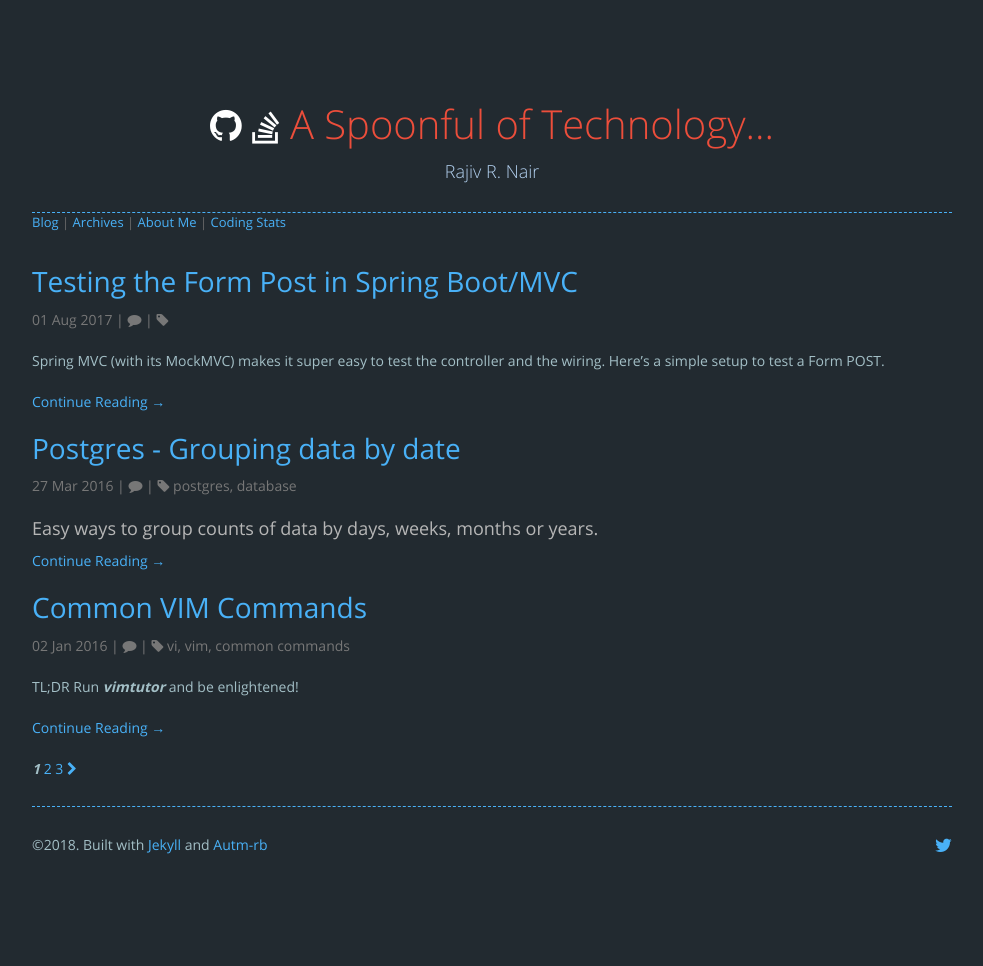
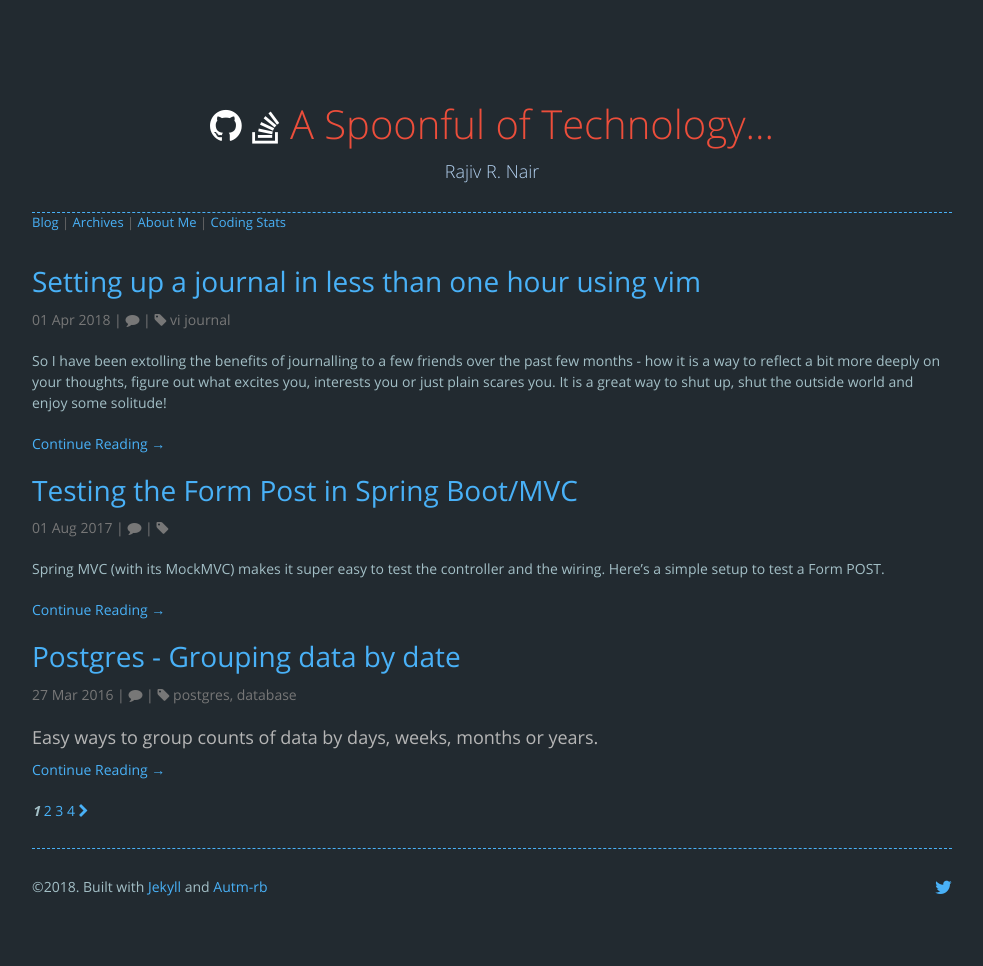
Before and after one commit to rajivrnair/rajivrnair.github.io, a Jekyll site: the page built from blog/index.html, in a window 1280 px wide. Shown: the whole page, without its empty margins (148-1131 px from the left). Built offline with Jekyll 4.4.1, drawn with Linux system fonts in a browser that asks for light colours; nearby versions of some CDN libraries; the list of posts is cut into pages by our own code; comment, search, counter and statistics services are not loaded; before the commit the page ends 924 px from its top, so only the background shows below that; part of the change alters nothing that is shown.

Commit message:
POST | Journal with vim

````diff
--- /dev/null
+++ b/_posts/2018-04-01-journal-vi.md
@@ -0,0 +1,113 @@
+---
+title: Setting up a journal in less than one hour using vim
+tags: [vi journal]
+---
+
+So I have been extolling the benefits of journalling to a few friends over the past
+few months - how it is a way to reflect a bit more deeply on your thoughts, figure
+out what excites you, interests you or just plain scares you. It is a great way to
+shut up, shut the outside world and enjoy some solitude!
+
+Since I have been preaching all this, I figured it might be a good idea to start
+practising what I preach. Armed with nothing more than good intentions and goodwill
+towards all mankind, I set out to see how I might get some writing done.
+Without further ado, the requirements:
+
+1. Has to be quick (like the Flash).
+2. Has to be secure (don't want the CIA to read my rants).
+3. Should not have connectivity hassles (storm blew out the internet? No Problem!).
+4. Has to look sufficiently geeky (so I can tell the wife I'm "working" and skip household chores).
+5. Has to be FREE!
+
+There are quite a few web-based and desktop-based options out there but none of them met all my needs.
+So I decided to build my own. The wheel, you say? You mean that round thing isn't my original invention?
+I had about an hour before I had to feed the cats, so I set that as a target - a journalling system
+in less than an hour. Possible? Ha!
+
+Here's the first attempt, using just vim and zsh.
+
+
+### Basic Setup
+
+```bash
+# Create a folder and write a simple script to open a file.
+$> mkdir /Journal && cd /Journal && touch writer.sh && chmod u+rwx writer.sh`
+
+# Here's `writer.sh`
+~~~~~~~~~~~~~~~~~~~~~~~~~~~~~~~~~~~~~~~~~~~~~~~~~~~~~~~~~~~~~~~~
+#!/bin/bash
+
+# create a folder with today's date if it does not exist
+folder=`date +%Y_%m_%d`
+mkdir -p $folder
+cd $folder
+
+# start vim in insert mode + create file for today's journal.
+vi +star `date +%Y%m%d`".jrnl"
+~~~~~~~~~~~~~~~~~~~~~~~~~~~~~~~~~~~~~~~~~~~~~~~~~~~~~~~~~~~~~~~~
+
+# Write an alias into your zshrc or bash_profile so you can get to it from anywhere.
+alias journal="cd /Journal;./writer.sh"
+```
+
+That's the basic setup all done - in about 10 mins. Time to get a wee bit fancy!!!
+
+
+### Playing around to make vim journal-friendly
+
+Here's some of the additions to my `~/.vimrc` file, for elegant text-editing...
+FYI, I use [Vundle](https://github.com/VundleVim/Vundle.vim) as my vim plugin manager.
+
+```bash
+# Note: comments in .vimrc start with a " and not a # - this is just for easier markdown.
+
+# Enable spell check and also toggle it.
+set spell spelllang=en_gb
+cmap <F6> setlocal spell!
+
+
+# Setup a simple statusline - the focus is on less clutter and just the info I need.
+function! WordCount()
+   let s:old_status = v:statusmsg
+   let position = getpos(".")
+   exe ":silent normal g\<c-g>"
+   let stat = v:statusmsg
+   let s:word_count = 0
+   if stat != '--No lines in buffer--'
+     let s:word_count = str2nr(split(v:statusmsg)[11])
+     let v:statusmsg = s:old_status
+   end
+   call setpos('.', position)
+   return s:word_count
+endfunction
+
+hi User1 ctermbg=black ctermfg=red cterm=BOLD guibg=black guifg=red gui=BOLD
+set laststatus=2
+set statusline=
+set statusline+=%1*                             # use the highlight specified above.
+set statusline+=%<\                             # cut at start
+set statusline+=%-40t\                          # path
+set statusline+=%=                              # left/right separator
+set statusline+=%10([%l,%c]%)\                  # line and column
+set statusline+=(wc:%{WordCount()})             # word count
+
+# Some journalling options
+# Every time you open a journal file (create/edit), append the timestamp
+autocmd VimEnter *.jrnl $pu=strftime('%n[%a, %d %b %Y %T %z]%n%n')
+# Set line number
+autocmd VimEnter *.jrnl setl number
+# Indicate column 120 - just to get a visual indication of an end margin.
+autocmd VimEnter *.jrnl set colorcolumn=120
+# Indicate the current line.
+autocmd VimEnter *.jrnl set cursorline
+```
+
+
+### That's all folks!
+This is what it finally looks like! Simple and easy to use.
+![This is what it looks like](/images/local/journal.png)
+
+
+### References
+- [Scrooloose's phenomenal post](https://got-ravings.blogspot.com/2008/08/vim-pr0n-making-statuslines-that-own.html)
+- [SO: Fast word count function in Vim](https://stackoverflow.com/a/4588161/566434)
--- a/blog/index.html
+++ b/blog/index.html
@@ -29,7 +29,7 @@ title: "blog"
     {% elsif page == 1 %}
       <a href="{{ '/blog/' | prepend: site.baseurl | replace: '//', '/' }}">{{ page }}</a>
     {% else %}
-      <a href="{{ site.paginate_path | prepend: site.baseurl | replace: '//', '/' | replace: ':num', page |}}">{{ page }}</a>
+      <a href="{{ site.paginate_path | prepend: site.baseurl | replace: '//', '/' | replace: ':num', page }}">{{ page }}</a>
     {% endif %}
   {% endfor %}
 
````
Also changed, not shown: images/local/journal.png (added), 1 other file.
